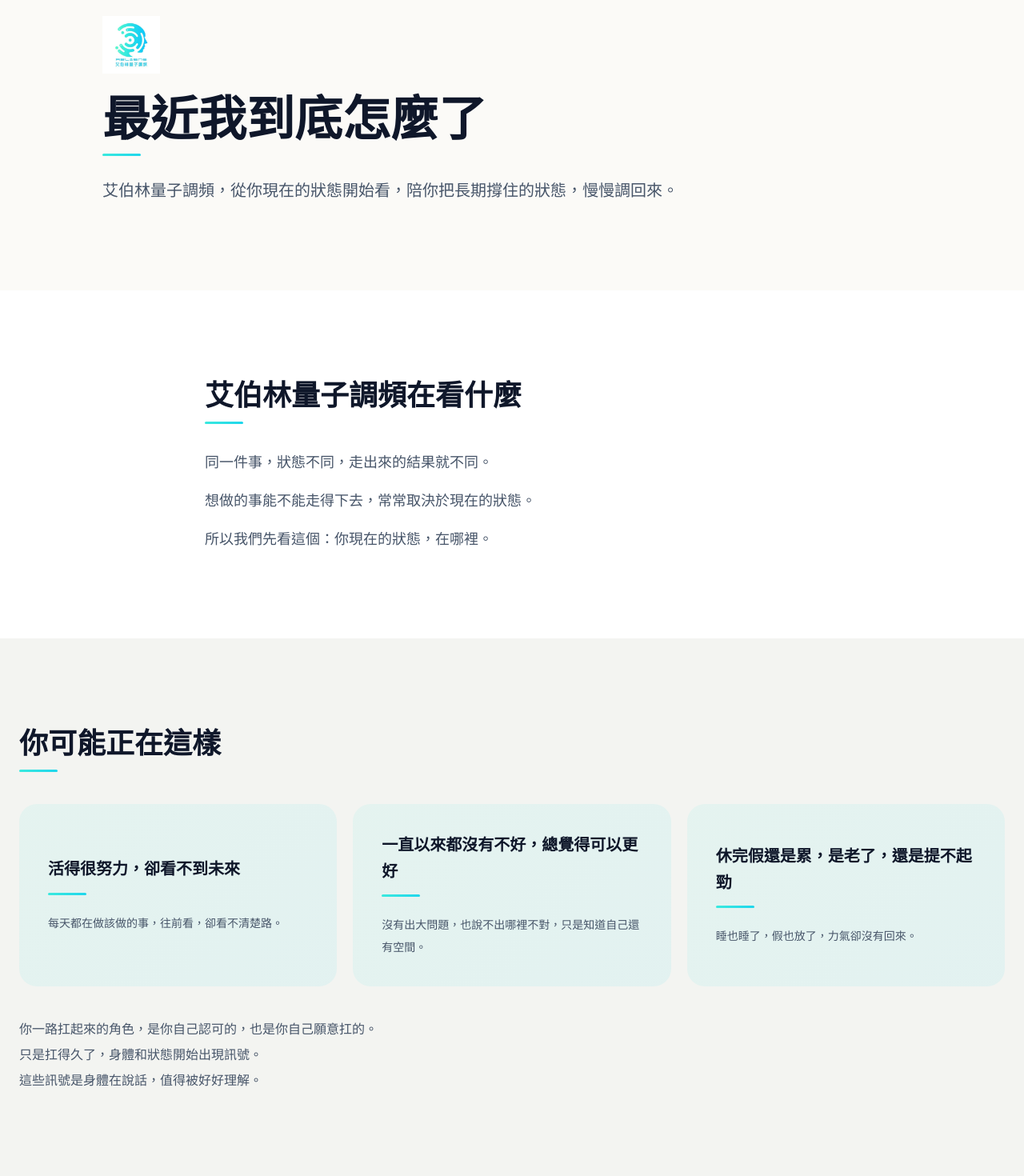
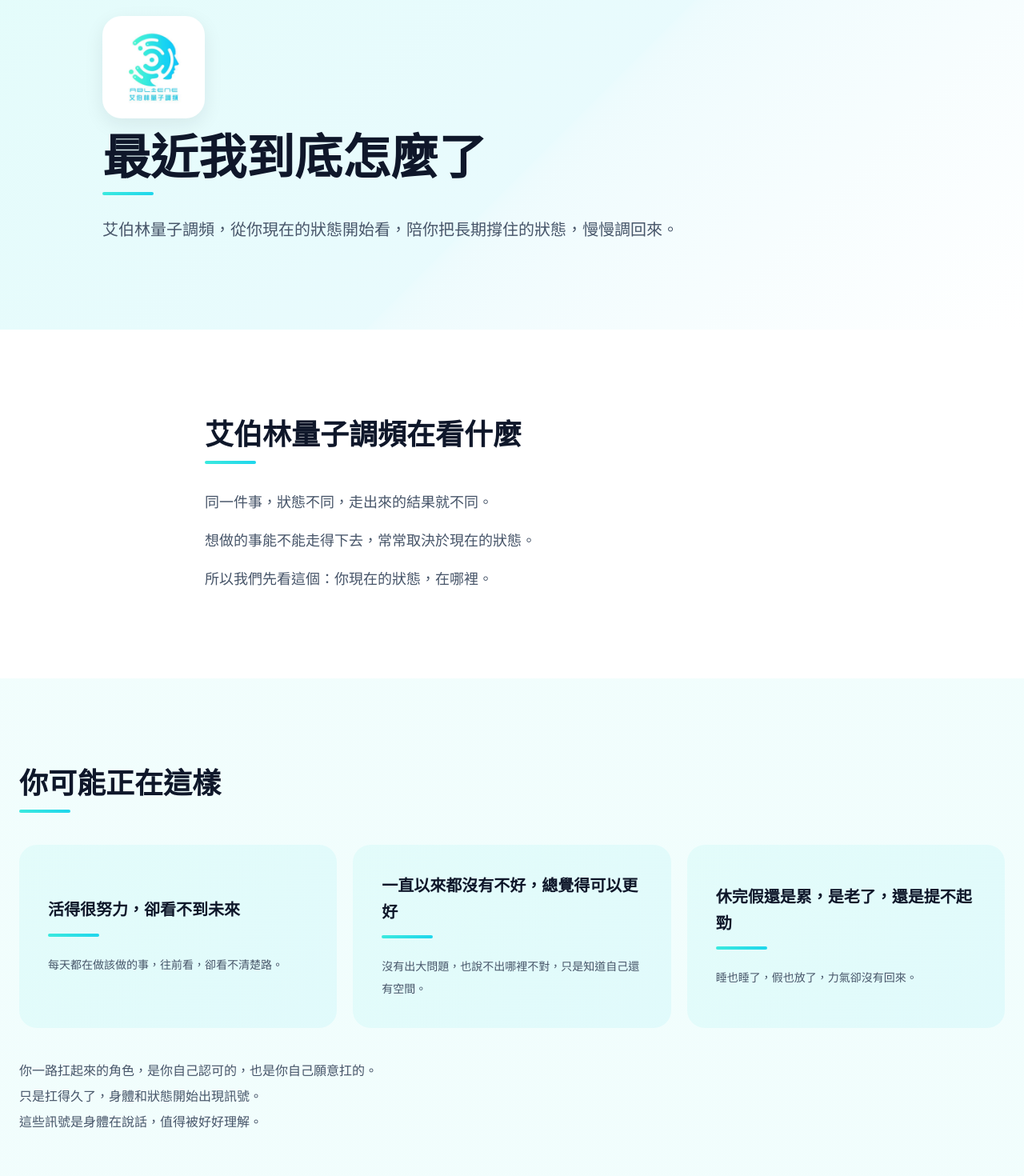
Before and after one commit to kern0907-303/erickfirm-website, a React (Vite) app: page /abl in a window 1280 px wide. Shown: the part 140-1610 px from the top of the page at 80% size. Built offline with nearby package versions, Linux system fonts and the light colour scheme; no server answers.

Commit message:
ABL 頁面 Logo 加底卡並放大、主色更明顯，首頁與頁尾 ABL 卡片文字改為新版說法，忽略 playwright 暫存資料夾

```diff
--- a/src/components/Services.jsx
+++ b/src/components/Services.jsx
@@ -21,8 +21,8 @@ const services = [
     title: '艾伯林量子調頻',
     label: '狀態回不來',
     feeling: '你長期撐著工作、家庭或他人的需要，休息了，卻還是回不到自己的狀態。',
-    perspective: '先從你感受到的消耗與反覆模式開始，先把你扛著的角色一個一個攤開來看；看清楚之後，再進一步介紹適合你的調和支持。',
-    process: '角色盤點 → 負荷來源整理 → 你自己的檢視 → 選擇性的頻率支持 → 定期陪伴。',
+    perspective: '先從你感受到的消耗與反覆模式開始，先把你扛著的角色一個一個攤開來看；看清楚之後，再決定要調整什麼。',
+    process: '看現在的狀態 → 找力氣從哪裡漏掉 → 決定調整什麼。',
   },
 ];
 
--- a/src/pages/AblPage.css
+++ b/src/pages/AblPage.css
@@ -6,13 +6,30 @@
   color: var(--abl-ink);
 }
 
+.theme-abl .abl-hero,
+.theme-abl > section:first-of-type {
+  background: linear-gradient(
+    135deg,
+    color-mix(in srgb, var(--abl-mint) 14%, transparent) 0%,
+    color-mix(in srgb, var(--abl-cyan) 10%, transparent) 55%,
+    #fff 100%
+  );
+}
+
+.theme-abl .abl-section-muted {
+  background: linear-gradient(
+    color-mix(in srgb, var(--abl-mint) 7%, transparent),
+    color-mix(in srgb, var(--abl-mint) 7%, transparent)
+  ), #fff;
+}
+
 .theme-abl h1::after,
 .theme-abl h2::after,
 .theme-abl h3::after,
 .theme-abl .abl-heading::after {
   display: block;
-  width: 48px;
-  height: 3px;
+  width: 64px;
+  height: 4px;
   margin-top: 0.75rem;
   border-radius: 9999px;
   background: var(--abl-grad);
@@ -32,10 +49,26 @@
   color: var(--abl-ink);
 }
 
+.theme-abl .abl-logo-card,
+.theme-abl [class~="mb-7"][class~="h-[72px]"] {
+  display: flex;
+  width: fit-content;
+  height: auto;
+  align-items: center;
+  justify-content: center;
+  margin-bottom: 20px;
+  padding: 8px;
+  border: 0;
+  border-radius: 24px;
+  background: #fff;
+  box-shadow: 0 8px 24px rgba(15, 31, 42, 0.08);
+}
+
 .theme-abl .abl-logo {
   display: block;
-  width: auto;
-  height: 72px;
+  width: 112px;
+  height: 112px;
+  border-radius: 16px;
   object-fit: contain;
   object-position: left center;
 }
@@ -47,3 +80,10 @@
   font-weight: 700;
   letter-spacing: 0.08em;
 }
+
+@media (max-width: 479px) {
+  .theme-abl .abl-logo {
+    width: 88px;
+    height: 88px;
+  }
+}
--- a/src/pages/AblPage.jsx
+++ b/src/pages/AblPage.jsx
@@ -77,9 +77,9 @@ const ABLPage = () => {
       <SEOHead title={TITLE} description={DESCRIPTION} exactTitle />
       <script type="application/ld+json" dangerouslySetInnerHTML={{ __html: JSON.stringify(structuredData) }} />
 
-      <section className="bg-[#fbfaf7] px-6 pb-20 pt-32 md:pb-28 md:pt-40">
+      <section className="abl-hero bg-[#fbfaf7] px-6 pb-20 pt-32 md:pb-28 md:pt-40">
         <div className="mx-auto max-w-5xl">
-          <div className="mb-7 h-[72px]">
+          <div className="abl-logo-card">
             {!logoFailed ? (
               <img
                 src="/brand/abl-logo.png"
@@ -114,7 +114,7 @@ const ABLPage = () => {
         </div>
       </section>
 
-      <section className="bg-[#f3f4f1] px-6 py-20 md:py-28">
+      <section className="abl-section-muted bg-[#f3f4f1] px-6 py-20 md:py-28">
         <div className="mx-auto max-w-7xl">
           <h2 className="abl-heading text-2xl font-bold text-slate-900 md:text-4xl">你可能正在這樣</h2>
           <div className="mt-10 grid gap-5 md:grid-cols-3">
@@ -153,7 +153,7 @@ const ABLPage = () => {
         </div>
       </section>
 
-      <section className="bg-[#eef1ef] px-6 py-20 md:py-28">
+      <section className="abl-section-muted bg-[#eef1ef] px-6 py-20 md:py-28">
         <div className="mx-auto max-w-7xl">
           <h2 className="abl-heading text-2xl font-bold text-slate-900 md:text-4xl">我們怎麼看這件事</h2>
           <div className="mt-10 grid gap-5 md:grid-cols-3">
```
Also changed, not shown: 1 other file (tests, documents, lock files or other folders).
